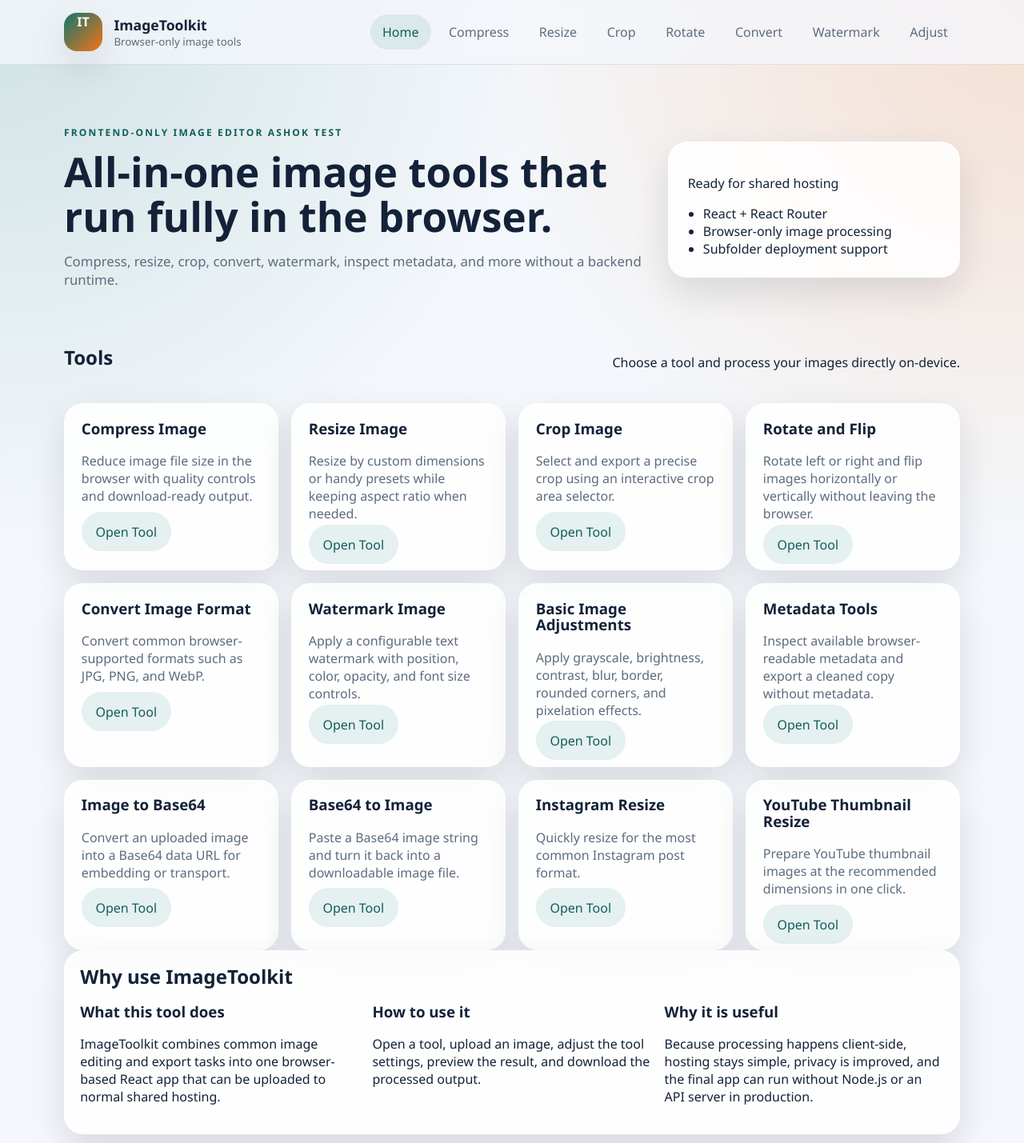
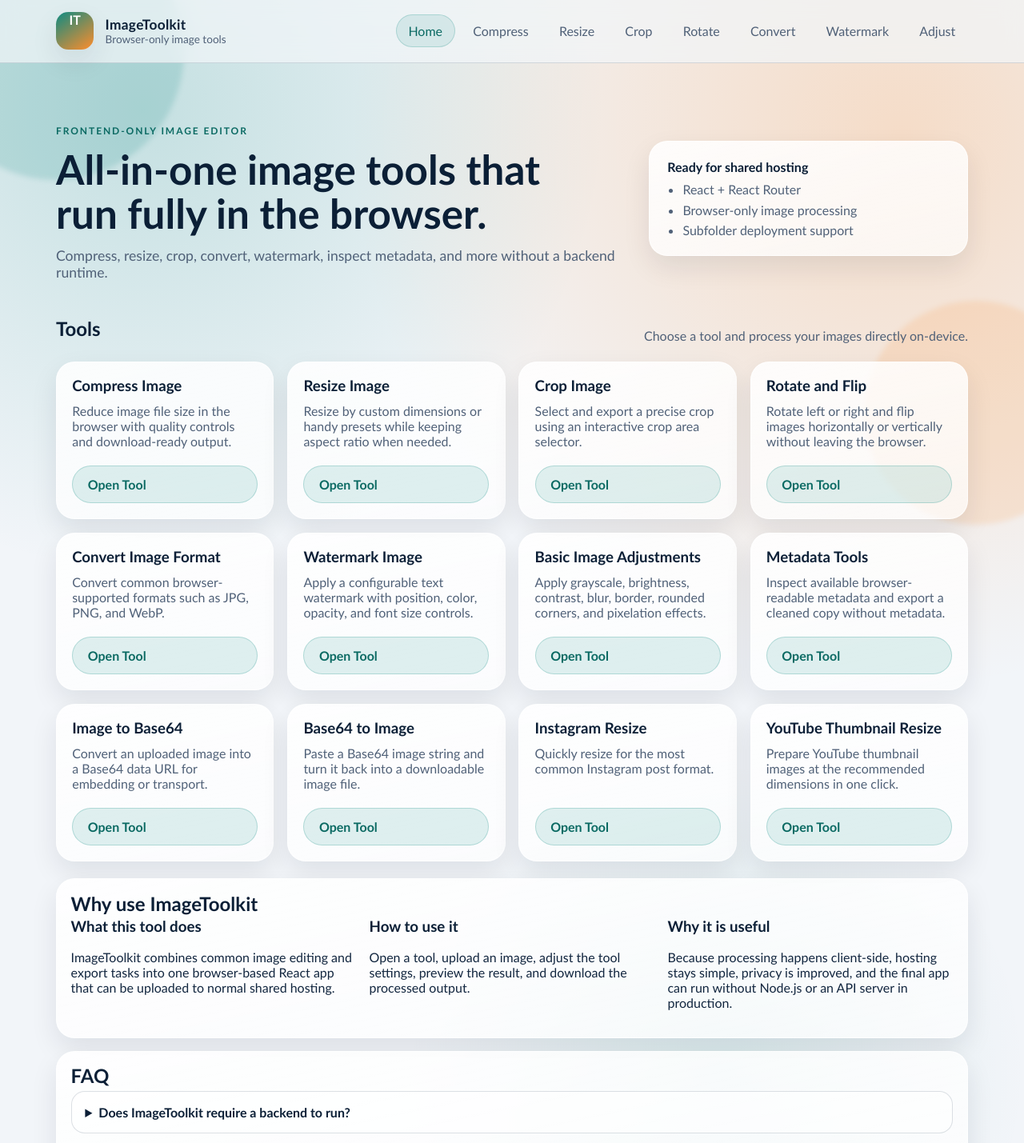
Before and after one commit to Ashokchandel44/image-toolkit, a React (Vite) app: page / in a window 1280 px wide. Shown: the top 1429 px of the page at 80% size. Built offline with nearby package versions, Linux system fonts and the light colour scheme; what pica would draw is missing.

Commit message:
update homepage and styles

```diff
--- a/src/pages/HomePage.jsx
+++ b/src/pages/HomePage.jsx
@@ -16,7 +16,7 @@ function HomePage() {
       <section className="hero">
         <div className="container hero-grid">
           <div>
-            <p className="eyebrow">Frontend-only image editor ashok test</p>
+            <p className="eyebrow">Frontend-only image editor</p>
             <h1>All-in-one image tools that run fully in the browser.</h1>
             <p className="hero-copy">
               Compress, resize, crop, convert, watermark, inspect metadata, and more without a backend runtime.
--- a/src/styles/main.css
+++ b/src/styles/main.css
@@ -1,45 +1,110 @@
 :root {
   color-scheme: light;
-  --bg: #f4f7fb;
-  --surface: rgba(255, 255, 255, 0.86);
+  --bg: #f2f5f9;
+  --surface: rgba(255, 255, 255, 0.82);
   --surface-strong: #ffffff;
-  --text: #132238;
-  --muted: #5d6c7f;
-  --line: rgba(19, 34, 56, 0.1);
-  --primary: #0f766e;
-  --primary-deep: #115e59;
-  --accent: #f97316;
+  --text: #12263f;
+  --text-strong: #0b1f36;
+  --muted: #506178;
+  --line: rgba(12, 36, 66, 0.14);
+  --line-strong: rgba(12, 36, 66, 0.24);
+  --primary: #0e8b82;
+  --primary-deep: #0b6a63;
+  --accent: #ff8d2b;
+  --accent-deep: #d3660f;
   --success: #166534;
   --error: #b42318;
-  --shadow: 0 18px 45px rgba(15, 23, 42, 0.12);
-  font-family: "Segoe UI", Tahoma, Geneva, Verdana, sans-serif;
+  --shadow-soft: 0 14px 34px rgba(9, 23, 42, 0.09);
+  --shadow-strong: 0 26px 52px rgba(9, 23, 42, 0.14);
+  --radius-xl: 1.45rem;
+  --radius-lg: 1.05rem;
+  --radius-pill: 999px;
+  font-family: "Avenir Next", "Segoe UI Variable", "Trebuchet MS", "Segoe UI", sans-serif;
 }
 
-* { box-sizing: border-box; }
-html { scroll-behavior: smooth; }
+* {
+  box-sizing: border-box;
+}
+
+html {
+  scroll-behavior: smooth;
+}
+
 body {
   margin: 0;
+  color: var(--text);
   background:
-    radial-gradient(circle at top right, rgba(249, 115, 22, 0.18), transparent 30%),
-    radial-gradient(circle at top left, rgba(15, 118, 110, 0.16), transparent 30%),
+    radial-gradient(circle at 88% 10%, rgba(255, 141, 43, 0.24), transparent 36%),
+    radial-gradient(circle at 14% 8%, rgba(14, 139, 130, 0.2), transparent 30%),
+    radial-gradient(circle at 70% 78%, rgba(14, 139, 130, 0.1), transparent 24%),
     var(--bg);
-  color: var(--text);
 }
-a { color: inherit; text-decoration: none; }
-img { max-width: 100%; display: block; }
-button, input, select, textarea { font: inherit; }
 
-.site-shell { min-height: 100vh; display: flex; flex-direction: column; }
-.page-shell { flex: 1; }
-.container { width: min(1120px, calc(100% - 2rem)); margin: 0 auto; }
+body::before,
+body::after {
+  content: "";
+  position: fixed;
+  border-radius: 50%;
+  pointer-events: none;
+  z-index: -1;
+  filter: blur(3px);
+}
+
+body::before {
+  width: 320px;
+  height: 320px;
+  top: -95px;
+  left: -90px;
+  background: rgba(14, 139, 130, 0.16);
+}
+
+body::after {
+  width: 280px;
+  height: 280px;
+  right: -80px;
+  bottom: 18%;
+  background: rgba(255, 141, 43, 0.14);
+}
+
+a {
+  color: inherit;
+  text-decoration: none;
+}
+
+img {
+  max-width: 100%;
+  display: block;
+}
+
+button,
+input,
+select,
+textarea {
+  font: inherit;
+}
+
+.site-shell {
+  min-height: 100vh;
+  display: flex;
+  flex-direction: column;
+}
+
+.page-shell {
+  flex: 1;
+}
+
+.container {
+  width: min(1140px, calc(100% - 2rem));
+  margin: 0 auto;
+}
 
 .site-header {
   position: sticky;
   top: 0;
-  z-index: 10;
-  backdrop-filter: blur(18px);
-  background: rgba(244, 247, 251, 0.78);
+  z-index: 18;
   border-bottom: 1px solid var(--line);
+  background: rgba(242, 245, 249, 0.72);
+  backdrop-filter: blur(14px);
 }
 
 .header-inner,
@@ -48,80 +113,271 @@ button, input, select, textarea { font: inherit; }
   align-items: center;
   justify-content: space-between;
   gap: 1rem;
-  padding: 1rem 0;
+  padding: 0.95rem 0;
 }
 
-.brand { display: inline-flex; align-items: center; gap: 0.9rem; }
-.brand span { display: flex; flex-direction: column; }
-.brand strong { font-size: 1.1rem; }
-.brand small { color: var(--muted); }
+.brand {
+  display: inline-flex;
+  align-items: center;
+  gap: 0.9rem;
+}
+
+.brand span {
+  display: flex;
+  flex-direction: column;
+}
+
+.brand strong {
+  font-size: 1.08rem;
+  letter-spacing: 0.02em;
+  color: var(--text-strong);
+}
+
+.brand small {
+  color: var(--muted);
+  font-size: 0.85rem;
+}
 
 .brand-mark {
-  width: 3rem;
-  height: 3rem;
-  border-radius: 1rem;
-  background: linear-gradient(135deg, var(--primary), var(--accent));
-  color: white;
-  font-weight: 700;
+  width: 2.95rem;
+  height: 2.95rem;
+  border-radius: 0.96rem;
+  background: linear-gradient(145deg, var(--primary), var(--accent));
+  color: #ffffff;
+  font-weight: 800;
   display: grid;
   place-items: center;
-  box-shadow: var(--shadow);
+  box-shadow: var(--shadow-soft);
 }
 
-.main-nav { display: flex; flex-wrap: wrap; justify-content: flex-end; gap: 0.45rem; }
-.nav-link { padding: 0.7rem 0.95rem; border-radius: 999px; color: var(--muted); }
-.nav-link.active, .nav-link:hover { background: rgba(15, 118, 110, 0.1); color: var(--primary-deep); }
-
-.hero, .hero-compact { padding: 4rem 0 2rem; }
-.hero-grid { display: grid; grid-template-columns: 2fr 1fr; gap: 1.5rem; align-items: center; }
-.eyebrow { text-transform: uppercase; letter-spacing: 0.18em; font-size: 0.75rem; color: var(--primary-deep); font-weight: 700; }
-h1, h2, h3 { line-height: 1.1; margin-top: 0; }
-h1 { font-size: clamp(2.2rem, 4vw, 4.4rem); margin-bottom: 1rem; }
-.hero-copy { font-size: 1.05rem; color: var(--muted); max-width: 58rem; }
-
-.hero-panel, .panel, .tool-card {
-  background: var(--surface);
-  border: 1px solid rgba(255, 255, 255, 0.65);
-  box-shadow: var(--shadow);
-  border-radius: 1.5rem;
+.main-nav {
+  display: flex;
+  flex-wrap: wrap;
+  justify-content: flex-end;
+  gap: 0.42rem;
 }
 
-.hero-panel { padding: 1.5rem; }
-.hero-panel ul { padding-left: 1.2rem; margin-bottom: 0; }
+.nav-link {
+  padding: 0.62rem 0.92rem;
+  border-radius: var(--radius-pill);
+  color: var(--muted);
+  border: 1px solid transparent;
+  transition: all 0.2s ease;
+}
+
+.nav-link.active,
+.nav-link:hover {
+  color: var(--primary-deep);
+  border-color: rgba(14, 139, 130, 0.22);
+  background: rgba(14, 139, 130, 0.11);
+}
+
+.hero,
+.hero-compact {
+  padding: 4.1rem 0 2.2rem;
+}
+
+.hero-grid {
+  display: grid;
+  grid-template-columns: 1.8fr 1fr;
+  gap: 1.4rem;
+  align-items: center;
+}
+
+.eyebrow {
+  margin-bottom: 0.78rem;
+  text-transform: uppercase;
+  letter-spacing: 0.16em;
+  font-size: 0.75rem;
+  color: var(--primary-deep);
+  font-weight: 800;
+}
+
+h1,
+h2,
+h3 {
+  margin-top: 0;
+  line-height: 1.08;
+  color: var(--text-strong);
+}
+
+h1 {
+  font-size: clamp(2rem, 4vw, 4rem);
+  margin-bottom: 0.95rem;
+  text-wrap: balance;
+}
+
+h2 {
+  margin-bottom: 0.35rem;
+}
+
+.hero-copy {
+  margin: 0;
+  color: var(--muted);
+  font-size: 1.1rem;
+  max-width: 55rem;
+}
+
+.hero-panel,
+.panel,
+.tool-card {
+  border: 1px solid rgba(255, 255, 255, 0.7);
+  border-radius: var(--radius-xl);
+  box-shadow: var(--shadow-soft);
+  background: linear-gradient(168deg, rgba(255, 255, 255, 0.88), rgba(255, 255, 255, 0.7));
+}
+
+.hero-panel {
+  padding: 1.35rem 1.4rem;
+  transform: translateY(0);
+  animation: reveal-up 0.5s ease;
+}
+
+.hero-panel p {
+  margin-top: 0;
+  margin-bottom: 0.6rem;
+  font-weight: 700;
+  color: var(--text-strong);
+}
+
+.hero-panel ul {
+  margin: 0;
+  padding-left: 1.2rem;
+  color: var(--muted);
+  display: grid;
+  gap: 0.4rem;
+}
 
 .section-heading {
   display: flex;
   justify-content: space-between;
+  align-items: end;
   gap: 1rem;
-  align-items: end;
-  margin: 1rem 0 1.5rem;
+  margin: 0.7rem 0 1.4rem;
 }
 
-.tool-grid { display: grid; grid-template-columns: repeat(auto-fit, minmax(220px, 1fr)); gap: 1rem; }
-.tool-card { padding: 1.3rem; }
-.tool-card p { color: var(--muted); min-height: 4.5rem; }
+.section-heading p {
+  margin: 0;
+  color: var(--muted);
+}
+
+.tool-grid {
+  display: grid;
+  grid-template-columns: repeat(auto-fit, minmax(230px, 1fr));
+  gap: 1.05rem;
+}
+
+.tool-card {
+  display: grid;
+  align-content: start;
+  gap: 0.75rem;
+  padding: 1.2rem;
+  transition: transform 0.24s ease, box-shadow 0.24s ease;
+}
+
+.tool-card:hover {
+  transform: translateY(-4px);
+  box-shadow: var(--shadow-strong);
+}
+
+.tool-card h3 {
+  margin: 0;
+}
+
+.tool-card p {
+  margin: 0;
+  color: var(--muted);
+  min-height: 4.1rem;
+}
 
 .button {
-  background: linear-gradient(135deg, var(--primary), var(--primary-deep));
-  color: white;
   border: 0;
-  padding: 0.85rem 1.1rem;
-  border-radius: 999px;
+  border-radius: var(--radius-pill);
+  padding: 0.82rem 1.16rem;
+  color: #ffffff;
+  background: linear-gradient(140deg, var(--primary), var(--primary-deep));
+  box-shadow: 0 8px 16px rgba(11, 106, 99, 0.24);
   cursor: pointer;
-  transition: transform 0.2s ease, opacity 0.2s ease;
+  font-weight: 700;
+  transition: transform 0.2s ease, box-shadow 0.2s ease, opacity 0.2s ease;
 }
 
-.button:hover { transform: translateY(-1px); }
-.button:disabled { opacity: 0.55; cursor: not-allowed; transform: none; }
-.button.secondary { background: rgba(15, 118, 110, 0.1); color: var(--primary-deep); }
+.button:hover {
+  transform: translateY(-1px);
+  box-shadow: 0 11px 19px rgba(11, 106, 99, 0.3);
+}
 
-.tool-layout { display: grid; grid-template-columns: 1.15fr 0.85fr; gap: 1.25rem; align-items: start; }
-.tool-main, .tool-sidebar, .content-stack { display: grid; gap: 1rem; }
-.panel { padding: 1.2rem; }
-.panel-header, .preview-header { margin-bottom: 1rem; }
-.option-grid { display: grid; grid-template-columns: repeat(auto-fit, minmax(180px, 1fr)); gap: 0.9rem; }
-.field, .checkbox-field { display: grid; gap: 0.45rem; }
-.field-label, .field span { font-weight: 600; }
+.button:disabled {
+  opacity: 0.56;
+  cursor: not-allowed;
+  transform: none;
+  box-shadow: none;
+}
+
+.button.secondary {
+  color: var(--primary-deep);
+  background: rgba(14, 139, 130, 0.12);
+  border: 1px solid rgba(14, 139, 130, 0.23);
+  box-shadow: none;
+}
+
+.button.secondary:hover {
+  color: #ffffff;
+  background: linear-gradient(140deg, var(--accent), var(--accent-deep));
+  border-color: transparent;
+}
+
+.tool-layout {
+  display: grid;
+  grid-template-columns: 1.2fr 0.8fr;
+  gap: 1.18rem;
+  align-items: start;
+}
+
+.tool-main,
+.tool-sidebar,
+.content-stack {
+  display: grid;
+  gap: 1rem;
+}
+
+.content-stack {
+  margin-top: 1.3rem;
+}
+
+.panel {
+  padding: 1.1rem;
+}
+
+.panel-header,
+.preview-header {
+  margin-bottom: 0.9rem;
+}
+
+.preview-header h2,
+.preview-header h3,
+.panel-header h2,
+.panel-header h3 {
+  margin-bottom: 0.35rem;
+}
+
+.option-grid {
+  display: grid;
+  grid-template-columns: repeat(auto-fit, minmax(170px, 1fr));
+  gap: 0.85rem;
+}
+
+.field,
+.checkbox-field {
+  display: grid;
+  gap: 0.45rem;
+}
+
+.field-label,
+.field span {
+  font-weight: 700;
+  color: var(--text-strong);
+}
 
 input[type="text"],
 input[type="number"],
@@ -129,114 +385,272 @@ select,
 textarea,
 input[type="file"] {
   width: 100%;
-  padding: 0.82rem 0.95rem;
-  border-radius: 1rem;
   border: 1px solid var(--line);
-  background: var(--surface-strong);
+  border-radius: var(--radius-lg);
+  background: rgba(255, 255, 255, 0.92);
+  padding: 0.8rem 0.9rem;
+  transition: border-color 0.2s ease, box-shadow 0.2s ease;
 }
 
-textarea { resize: vertical; }
-.checkbox-field { grid-template-columns: auto 1fr; align-items: center; gap: 0.7rem; }
-.helper-text, .preview-header p, .footer-inner p, .stat-card span { color: var(--muted); }
-.action-row, .button-panel { display: flex; gap: 0.75rem; flex-wrap: wrap; }
-.preview-card .preview-frame { aspect-ratio: 4 / 3; }
+input[type="text"]:focus,
+input[type="number"]:focus,
+select:focus,
+textarea:focus,
+input[type="file"]:focus {
+  border-color: rgba(14, 139, 130, 0.48);
+  outline: 0;
+  box-shadow: 0 0 0 3px rgba(14, 139, 130, 0.12);
+}
+
+textarea {
+  resize: vertical;
+}
+
+.checkbox-field {
+  grid-template-columns: auto 1fr;
+  align-items: center;
+  gap: 0.7rem;
+}
+
+.helper-text,
+.preview-header p,
+.footer-inner p,
+.stat-card span {
+  color: var(--muted);
+}
+
+.action-row,
+.button-panel {
+  display: flex;
+  flex-wrap: wrap;
+  gap: 0.72rem;
+}
+
+.preview-card .preview-frame {
+  aspect-ratio: 4 / 3;
+}
 
 .preview-frame {
   display: grid;
   place-items: center;
   min-height: 220px;
-  border-radius: 1rem;
+  overflow: hidden;
+  border-radius: var(--radius-lg);
+  border: 1px solid var(--line);
   background:
-    linear-gradient(45deg, rgba(19, 34, 56, 0.04) 25%, transparent 25%) -10px 0/20px 20px,
-    linear-gradient(-45deg, rgba(19, 34, 56, 0.04) 25%, transparent 25%) -10px 0/20px 20px,
-    linear-gradient(45deg, transparent 75%, rgba(19, 34, 56, 0.04) 75%) -10px 0/20px 20px,
-    linear-gradient(-45deg, transparent 75%, rgba(19, 34, 56, 0.04) 75%) -10px 0/20px 20px,
-    #eef3f9;
-  overflow: hidden;
+    linear-gradient(45deg, rgba(18, 38, 63, 0.04) 25%, transparent 25%) -10px 0/20px 20px,
+    linear-gradient(-45deg, rgba(18, 38, 63, 0.04) 25%, transparent 25%) -10px 0/20px 20px,
+    linear-gradient(45deg, transparent 75%, rgba(18, 38, 63, 0.04) 75%) -10px 0/20px 20px,
+    linear-gradient(-45deg, transparent 75%, rgba(18, 38, 63, 0.04) 75%) -10px 0/20px 20px,
+    #edf3f9;
 }
 
-.preview-frame img { width: 100%; height: 100%; object-fit: contain; }
-.result-card { border: 1px solid rgba(15, 118, 110, 0.22); }
+.preview-frame img {
+  width: 100%;
+  height: 100%;
+  object-fit: contain;
+}
+
+.result-card {
+  border: 1px solid rgba(14, 139, 130, 0.26);
+}
 
 .status-box {
   display: inline-flex;
   align-items: center;
-  gap: 0.7rem;
-  padding: 0.9rem 1rem;
-  border-radius: 1rem;
+  gap: 0.68rem;
+  padding: 0.8rem 0.95rem;
+  border-radius: var(--radius-lg);
+  font-weight: 600;
 }
 
-.loading-box { background: rgba(15, 118, 110, 0.1); color: var(--primary-deep); }
-.error-box { background: rgba(180, 35, 24, 0.09); color: var(--error); }
-.success-box { background: rgba(22, 101, 52, 0.09); color: var(--success); }
+.loading-box {
+  color: var(--primary-deep);
+  background: rgba(14, 139, 130, 0.1);
+}
+
+.error-box {
+  color: var(--error);
+  background: rgba(180, 35, 24, 0.1);
+}
+
+.success-box {
+  color: var(--success);
+  background: rgba(22, 101, 52, 0.1);
+}
 
 .spinner {
   width: 1rem;
   height: 1rem;
-  border: 2px solid rgba(15, 118, 110, 0.2);
+  border-radius: 50%;
+  border: 2px solid rgba(14, 139, 130, 0.22);
   border-top-color: var(--primary);
-  border-radius: 50%;
   animation: spin 0.8s linear infinite;
 }
 
 .stat-card {
   display: flex;
   flex-direction: column;
-  gap: 0.35rem;
   justify-content: center;
-  padding: 0.85rem 1rem;
-  border: 1px dashed var(--line);
-  border-radius: 1rem;
-  background: rgba(255, 255, 255, 0.4);
+  gap: 0.28rem;
+  border-radius: var(--radius-lg);
+  border: 1px dashed var(--line-strong);
+  background: rgba(255, 255, 255, 0.45);
+  padding: 0.78rem 0.95rem;
 }
 
-.prose-grid { display: grid; grid-template-columns: repeat(auto-fit, minmax(220px, 1fr)); gap: 1rem; }
-.faq-list { display: grid; gap: 0.8rem; }
-details { border: 1px solid var(--line); border-radius: 1rem; padding: 1rem 1.1rem; background: rgba(255, 255, 255, 0.45); }
-summary { cursor: pointer; font-weight: 600; }
-.crop-panel { min-height: 420px; }
+.prose-grid {
+  display: grid;
+  grid-template-columns: repeat(auto-fit, minmax(230px, 1fr));
+  gap: 1rem;
+}
+
+.faq-list {
+  display: grid;
+  gap: 0.8rem;
+}
+
+details {
+  border-radius: var(--radius-lg);
+  border: 1px solid var(--line);
+  padding: 1rem 1.05rem;
+  background: rgba(255, 255, 255, 0.54);
+}
+
+summary {
+  cursor: pointer;
+  font-weight: 700;
+  color: var(--text-strong);
+}
+
+.crop-panel {
+  min-height: 420px;
+}
 
 .crop-area {
   position: relative;
+  overflow: hidden;
   height: 360px;
-  border-radius: 1rem;
-  overflow: hidden;
+  border-radius: var(--radius-lg);
   background: #111827;
 }
 
-.empty-state { min-height: 320px; display: grid; place-items: center; color: #cbd5e1; }
+.empty-state {
+  min-height: 320px;
+  display: grid;
+  place-items: center;
+  color: #cbd5e1;
+}
 
 .metadata-output {
-  white-space: pre-wrap;
-  overflow: auto;
-  max-height: 320px;
   margin: 0;
   padding: 1rem;
-  border-radius: 1rem;
+  max-height: 320px;
+  overflow: auto;
+  white-space: pre-wrap;
+  border-radius: var(--radius-lg);
   background: #0f172a;
   color: #e2e8f0;
 }
 
-.site-footer { margin-top: 3rem; border-top: 1px solid var(--line); background: rgba(255, 255, 255, 0.45); }
-@keyframes spin { to { transform: rotate(360deg); } }
+.site-footer {
+  margin-top: 3rem;
+  border-top: 1px solid var(--line);
+  background: rgba(255, 255, 255, 0.52);
+}
 
-@media (max-width: 920px) {
-  .hero-grid,
-  .tool-layout,
+@keyframes spin {
+  to {
+    transform: rotate(360deg);
+  }
+}
+
+@keyframes reveal-up {
+  from {
+    opacity: 0;
+    transform: translateY(9px);
+  }
+  to {
+    opacity: 1;
+    transform: translateY(0);
+  }
+}
+
+@media (max-width: 1080px) {
+  .hero-grid {
+    grid-template-columns: 1fr;
+    align-items: start;
+  }
+
+  .tool-layout {
+    grid-template-columns: 1fr;
+  }
+
+  .tool-sidebar {
+    grid-template-columns: repeat(2, minmax(0, 1fr));
+  }
+}
+
+@media (max-width: 860px) {
   .header-inner,
   .footer-inner {
-    grid-template-columns: 1fr;
     flex-direction: column;
     align-items: stretch;
   }
 
-  .main-nav { justify-content: flex-start; }
+  .main-nav {
+    justify-content: flex-start;
+    flex-wrap: nowrap;
+    overflow-x: auto;
+    padding-bottom: 0.3rem;
+    scrollbar-width: thin;
+  }
+
+  .main-nav .nav-link {
+    white-space: nowrap;
+  }
+
+  .section-heading {
+    flex-direction: column;
+    align-items: flex-start;
+  }
+
+  .tool-sidebar {
+    grid-template-columns: 1fr;
+  }
 }
 
 @media (max-width: 640px) {
-  .container { width: min(100% - 1rem, 1120px); }
-  .hero, .hero-compact { padding-top: 2.5rem; }
-  .button, .nav-link { width: 100%; text-align: center; }
-  .button-panel, .action-row { flex-direction: column; }
-  .crop-panel { min-height: 360px; }
+  .container {
+    width: min(100% - 1rem, 1140px);
+  }
+
+  .hero,
+  .hero-compact {
+    padding-top: 2.4rem;
+    padding-bottom: 1.7rem;
+  }
+
+  .hero-copy {
+    font-size: 1rem;
+  }
+
+  .tool-card p {
+    min-height: 0;
+  }
+
+  .button,
+  .nav-link {
+    width: 100%;
+    text-align: center;
+  }
+
+  .button-panel,
+  .action-row {
+    flex-direction: column;
+  }
+
+  .crop-panel {
+    min-height: 360px;
+  }
 }
```
